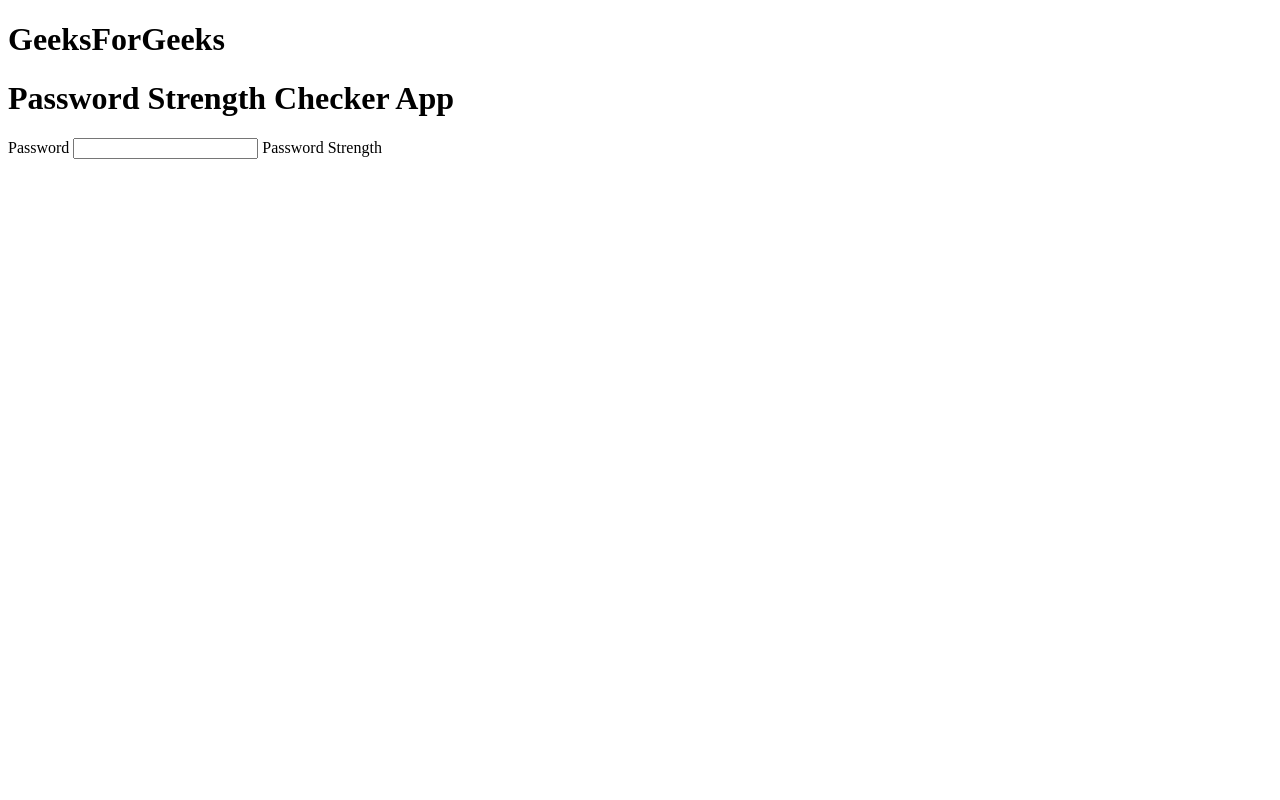
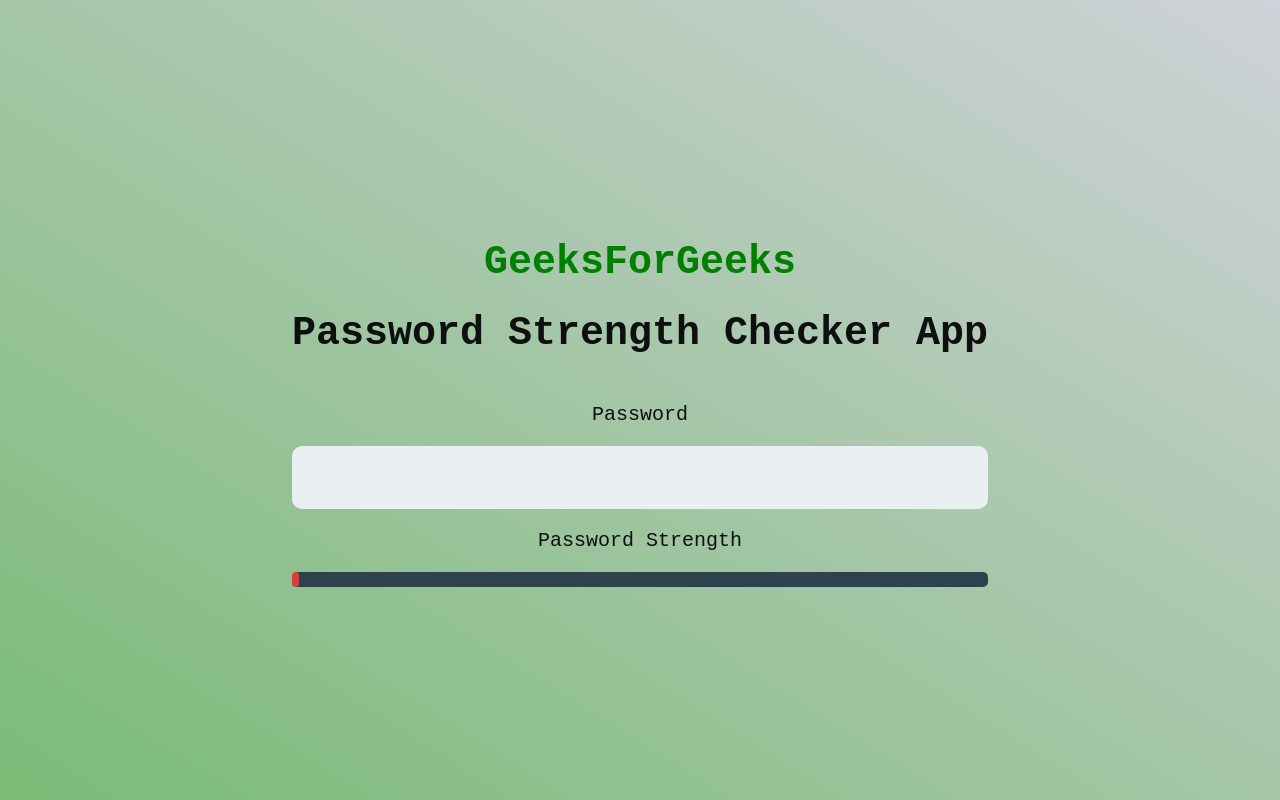
Before and after one commit to JonoCab001/Password-Strength-Checker, a plain HTML site: page index.html in a window 1280 px wide. Drawn offline with Linux system fonts and the light colour scheme.

Commit message:
Implemented CSS Code

```diff
--- /dev/null
+++ b/css/styles.css
@@ -0,0 +1,54 @@
+/* Code Source: GeeksForGeeks - Create a Password Strength Checker */
+
+body {
+    margin: 0;
+    font-family: monospace;
+    min-height: 100vh;
+    display: flex;
+    justify-content: center;
+    align-items: center;
+    background-image: linear-gradient(to top right,
+            #7abb76, #cfd2d8);
+    color: #0e0f0f;
+    font-size: 20px;
+}
+
+#top {
+    color: green;
+}
+
+.group {
+    width: auto;
+    text-align: center;
+}
+
+.group label {
+    display: block;
+    padding: 20px 0;
+}
+
+.group input {
+    border: none;
+    outline: none;
+    padding: 20px;
+    width: calc(100% - 40px);
+    border-radius: 10px;
+    background-color: #eaeff2;
+    color: #3ba62f;
+    font-size: 20px;
+}
+
+.group .power-container {
+    background-color: #2E424D;
+    width: 100%;
+    height: 15px;
+    border-radius: 5px;
+}
+
+.group .power-container #power-point {
+    background-color: #D73F40;
+    width: 1%;
+    height: 100%;
+    border-radius: 5px;
+    transition: 0.5s;
+}
--- a/index.html
+++ b/index.html
@@ -3,7 +3,7 @@
 <head>
     <meta charset="UTF-8">
     <meta name="viewport" content="width=device-width, initial-scale=1.0">
-    <link rel="stylesheet" href="">
+    <link rel="stylesheet" href="css/styles.css">
     <title>Password Strength Checker</title>
 </head>
 <body>
```
